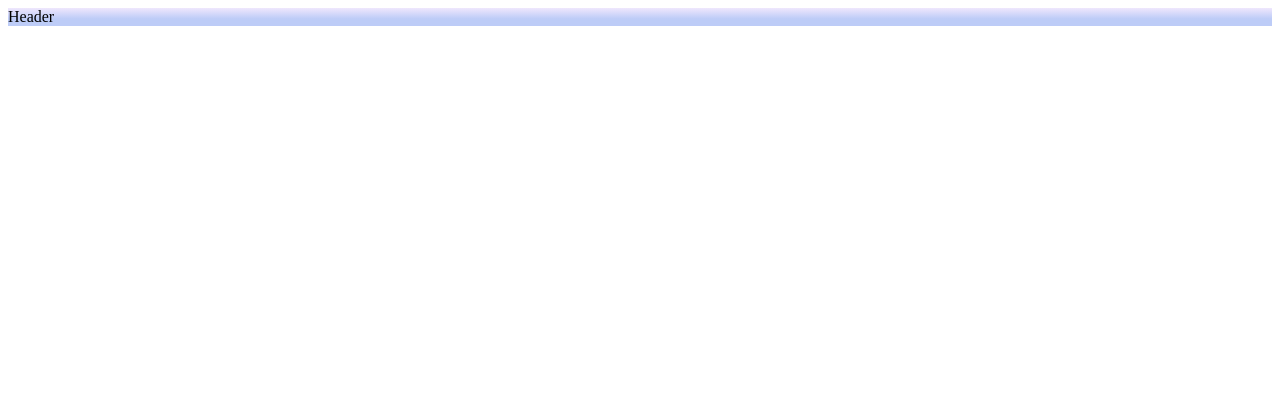
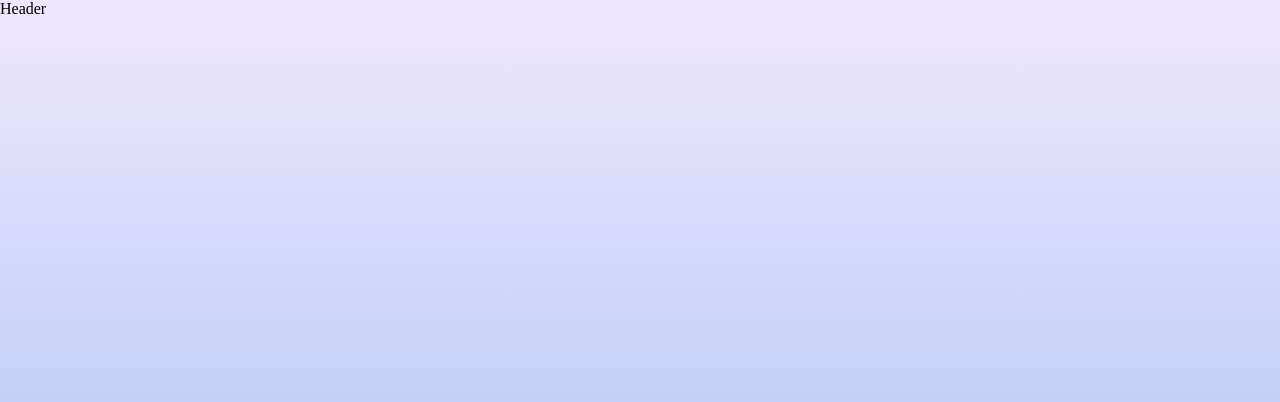
Before and after one commit to Sachin13081999/Helper, a Next.js app: page / in a window 1280 px wide. Shown: the top 402 px of the page. Built offline with nearby package versions, Linux system fonts and the light colour scheme.

Commit message:
Toggle themes

```diff
--- a/components/layouts/Layout.js
+++ b/components/layouts/Layout.js
@@ -1,6 +1,6 @@
 import Header from './Header';
 import themes from './themes';
-import styled, {ThemeProvider, createGlobalStyles} from 'styled-components'
+import styled, {ThemeProvider, createGlobalStyle} from 'styled-components'
 import {useState, createContext} from 'react';
 const Layout = ({children}) => {
   const [theme, setTheme]= useState('light');
@@ -12,17 +12,25 @@ const Layout = ({children}) => {
   return (
     <ThemeProvider theme={themes[theme]}>
      <LayoutWrapper onClick={changeTheme}>
+        <GlobalStyle/>
         <Header/>
         {children}
      </LayoutWrapper>
     </ThemeProvider>
   )
 }
+const GlobalStyle= createGlobalStyle`
+body{
+  margin:0;
+  padding:0;
+}
+`;
 
 const LayoutWrapper =styled.div`
+   min-height: 100vh;
    background-color: ${(props) =>props.theme.bgcolor};
    background-image: ${(props) =>props.theme.bgImage};
    color: ${(props) => props.theme.color};
 
-`
+`;
 export default Layout
--- a/components/layouts/themes.js
+++ b/components/layouts/themes.js
@@ -1,18 +1,19 @@
-const light={
+const light = {
     color: "#000",
     bgColor: '#efe7fd',
     bgImage: 'linear-gradient(180deg, #efe7fd 0%, #bdccf7 60%)',
+
 }
 
-const dark={
+const dark = {
     color: '#fff',
     bgColor: '#923cb5',
-    bgImage: 'linear-gradient(180deg, #2fof3d 5%, #0000 90%)',
+    bgImage: 'linear-gradient(180deg, #2f0f3d 5%, #000000 90%)',
 }
 
 const themes = {
-    light:light,
-    dark:dark,
+    light: light,
+    dark: dark,
 }
 
 export default themes;
--- a/package.json
+++ b/package.json
@@ -22,6 +22,7 @@
   },
   "devDependencies": {
     "@nomicfoundation/hardhat-toolbox": "^1.0.2",
+    "babel-plugin-styled-components": "^2.0.7",
     "eslint": "8.19.0",
     "eslint-config-next": "12.2.2",
     "hardhat": "^2.10.1"
```
Also changed, not shown: 2 other files (tests, documents, lock files or other folders).
